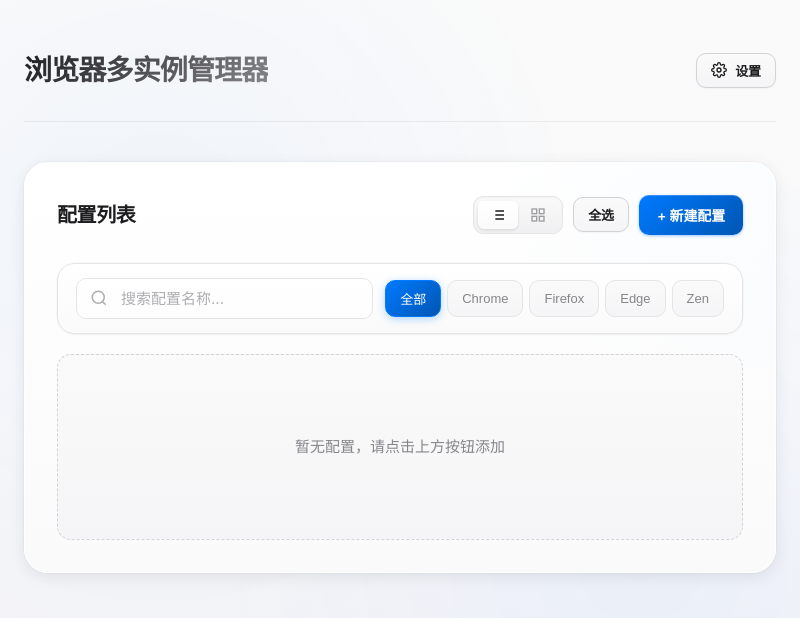
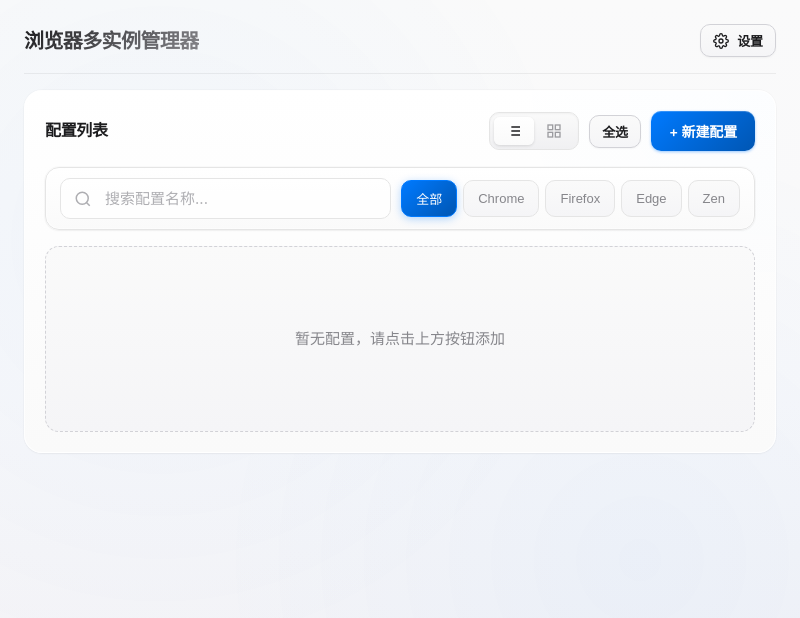
Before and after one commit to WinterSoHot/browser-multi-instance-manager, an Electron app: page renderer/index.html in a window 800 px wide. Drawn offline with Linux system fonts and the light colour scheme; no server answers.

Commit message:
优化：减少顶部空间占用，突出配置内容
- 缩小 header 标题和 padding
- 减少 section 内边距和外边距
- 压缩卡片 padding 和间距
- 整体布局更紧凑

```diff
--- a/renderer/styles.css
+++ b/renderer/styles.css
@@ -104,15 +104,15 @@ body::before {
   z-index: -1;
 }
 
-/* Search Bar - Enhanced */
+/* Search Bar - Compact */
 .search-bar {
   display: flex;
   align-items: center;
-  gap: 12px;
-  margin-bottom: 20px;
-  padding: 14px 18px;
+  gap: 10px;
+  margin-bottom: 16px;
+  padding: 10px 14px;
   background: var(--card-bg-subtle);
-  border-radius: var(--radius-xl);
+  border-radius: var(--radius-lg);
   box-shadow: var(--shadow-sm), var(--shadow-inner);
   border: 1px solid var(--border-light);
   transition: all var(--transition);
@@ -245,7 +245,7 @@ body::before {
 .container {
   max-width: 1000px;
   margin: 0 auto;
-  padding: 48px 24px;
+  padding: 24px 24px;
   animation: fadeInPage 0.6s var(--transition-spring);
 }
 
@@ -260,38 +260,37 @@ body::before {
   }
 }
 
-/* Header - Enhanced */
+/* Header - Compact */
 header {
   display: flex;
-  justify-content: flex-end;
-  align-items: center;
-  margin-bottom: 40px;
-  padding-bottom: 28px;
+  justify-content: space-between;
+  align-items: center;
+  margin-bottom: 16px;
+  padding-bottom: 16px;
   border-bottom: 1px solid rgba(0, 0, 0, 0.06);
   position: relative;
 }
 
 header h1 {
-  font-size: 28px;
+  font-size: 20px;
   font-weight: 700;
   letter-spacing: -0.03em;
   color: var(--text);
-  margin-right: auto;
   background: linear-gradient(135deg, var(--text) 0%, var(--text-secondary) 100%);
   -webkit-background-clip: text;
   -webkit-text-fill-color: transparent;
   background-clip: text;
 }
 
-/* Sections - Enhanced */
+/* Sections - Compact for main content */
 section {
   background: var(--card-bg-subtle);
-  border-radius: var(--radius-2xl);
-  padding: 32px;
-  margin-bottom: 24px;
-  box-shadow: var(--shadow-md);
+  border-radius: var(--radius-xl);
+  padding: 20px;
+  margin-bottom: 0;
+  box-shadow: var(--shadow-sm);
   border: 1px solid rgba(255, 255, 255, 0.8);
-  transition: all var(--transition-slow);
+  transition: all var(--transition);
   position: relative;
   overflow: hidden;
 }
@@ -307,7 +306,7 @@ section::before {
   background: radial-gradient(circle, var(--primary-lighter) 0%, transparent 70%);
   pointer-events: none;
   z-index: 0;
-  opacity: 0.5;
+  opacity: 0.3;
 }
 
 section > * {
@@ -316,21 +315,20 @@ section > * {
 }
 
 section:hover {
-  box-shadow: var(--shadow-lg);
-  transform: translateY(-2px);
+  box-shadow: var(--shadow-md);
 }
 
 .section-header {
   display: flex;
   justify-content: space-between;
   align-items: center;
-  margin-bottom: 28px;
+  margin-bottom: 16px;
   flex-wrap: wrap;
-  gap: 16px;
+  gap: 12px;
 }
 
 .section-header h2 {
-  font-size: 20px;
+  font-size: 16px;
   font-weight: 700;
   letter-spacing: -0.02em;
   color: var(--text);
@@ -465,7 +463,7 @@ section:hover {
 }
 
 .btn-small {
-  padding: 7px 14px;
+  padding: 6px 12px;
   font-size: 13px;
   font-weight: 600;
 }
@@ -647,16 +645,16 @@ section:hover {
   background: var(--primary-lighter);
 }
 
-/* Profile Card - Premium Design */
+/* Profile Card - Compact */
 .profile-card {
   display: flex;
   justify-content: space-between;
   align-items: center;
-  padding: 20px 22px;
+  padding: 14px 16px;
   background: linear-gradient(180deg, #ffffff 0%, #fafafa 100%);
   border-radius: var(--radius-lg);
   border: 1px solid var(--border-light);
-  transition: all var(--transition-slow);
+  transition: all var(--transition);
   cursor: pointer;
   position: relative;
   overflow: hidden;
@@ -706,26 +704,26 @@ section:hover {
 .profile-card.selected {
   border-color: var(--success);
   background: linear-gradient(180deg, #ffffff 0%, rgba(52, 199, 89, 0.04) 100%);
-  box-shadow: 0 0 0 1px var(--success), 0 4px 16px var(--success-light);
-  padding-right: 44px; /* 为勾选标记预留空间 */
+  box-shadow: 0 0 0 1px var(--success), 0 2px 12px var(--success-light);
+  padding-right: 40px; /* 为勾选标记预留空间 */
 }
 
 /* 选中状态的勾选标记 - 使用独立元素避免冲突 */
 .profile-card .selected-badge {
   position: absolute;
-  top: 16px;
-  right: 16px;
-  width: 24px;
-  height: 24px;
+  top: 12px;
+  right: 12px;
+  width: 22px;
+  height: 22px;
   background: var(--success-gradient);
   color: white;
   border-radius: 50%;
   display: none;
   align-items: center;
   justify-content: center;
-  font-size: 13px;
+  font-size: 12px;
   font-weight: bold;
-  box-shadow: 0 2px 8px rgba(52, 199, 89, 0.4);
+  box-shadow: 0 2px 6px rgba(52, 199, 89, 0.4);
   pointer-events: none;
 }
 
```
